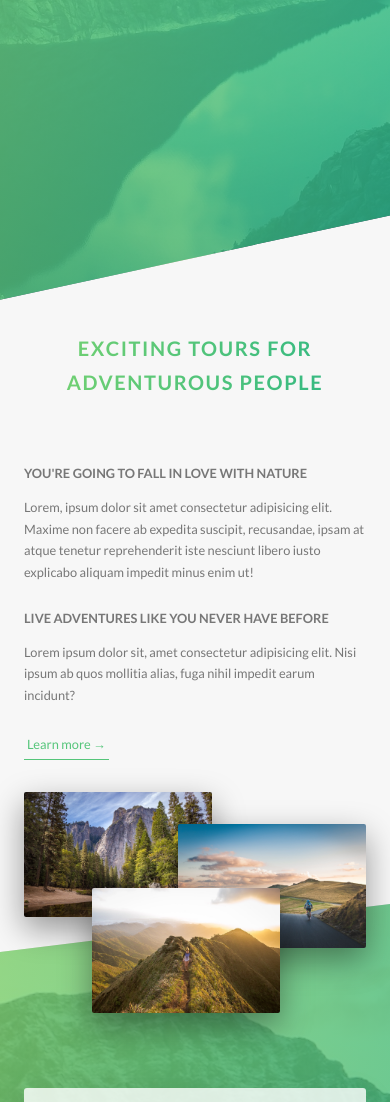
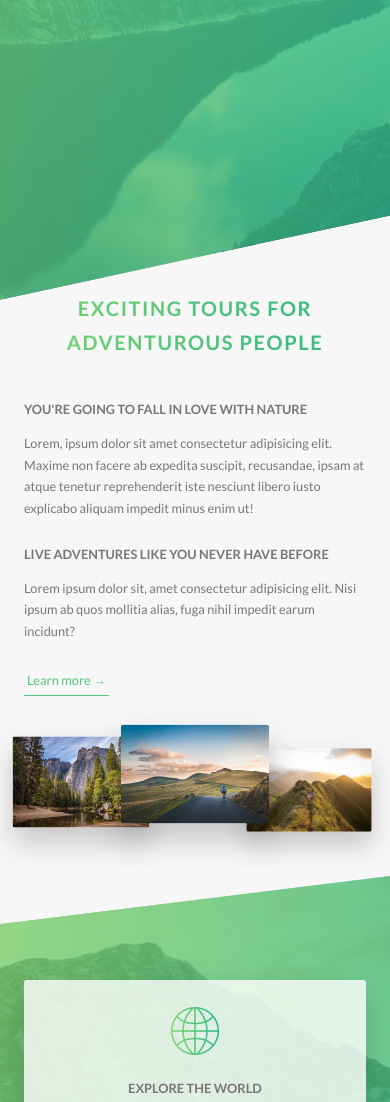
Before and after one commit to DaveCoded/Natours, a website: page index.html in a window 390 px wide. Shown: the part 502-1604 px from the top of the page. Drawn offline with Linux system fonts and the light colour scheme.

Commit message:
Add media queries

```diff
--- a/index.html
+++ b/index.html
@@ -295,7 +295,7 @@
 
 								<div class="form__group">
 									<input type="email" class="form__input" placeholder="Email address" id="email" required>
-									<label for="email" class="form__label">Full Name</label>
+									<label for="email" class="form__label">Email address</label>
 								</div>
 
 								<div class="form__group u-margin-bottom-medium">
@@ -329,7 +329,7 @@
 		</main>
 
 		<footer class="footer">
-			<div class="footer__logo-box u-margin-bottom-big">
+			<div class="footer__logo-box">
 				<img src="img/logo-green-2x.png" alt="Full logo" class="footer__logo">
 			</div>
 			<div class="row">
--- a/sass/base/_utilities.scss
+++ b/sass/base/_utilities.scss
@@ -2,8 +2,20 @@
 .u-center-text {text-align: center !important;}
 
 .u-margin-bottom-small {margin-bottom: 1.5rem !important;}
-.u-margin-bottom-medium {margin-bottom: 4rem !important;}
-.u-margin-bottom-big {margin-bottom: 8rem !important;}
+.u-margin-bottom-medium {
+    margin-bottom: 4rem !important;
+
+    @include respond(tab-port) {
+        margin-bottom: 3rem !important;
+    }
+}
+.u-margin-bottom-big {
+    margin-bottom: 8rem !important;
+
+    @include respond(tab-port) {
+        margin-bottom: 5rem !important;
+    }
+}
 
 .u-margin-top-big {margin-top: 8rem !important;}
 .u-margin-top-huge {margin-top: 10rem !important;}
--- a/sass/components/_card.scss
+++ b/sass/components/_card.scss
@@ -163,4 +163,49 @@
 		font-size: 6rem;
 		font-weight: 100;
 	}
+
+	@include respond(tab-port) {
+		height: auto;
+		border-radius: $border-radius;
+		background-color: $color-white;
+		box-shadow: 0 1.5rem 4rem rgba($color-black, .15);
+
+		&__side {
+			height: auto;
+			position: relative;
+			box-shadow: none;
+
+			&--back {
+				transform: rotateY(0);
+				clip-path: polygon(0 15%, 100% 0, 100% 100%, 0 100%);
+				-webkit-clip-path: polygon(0 15%, 100% 0, 100% 100%, 0 100%);
+			}
+		}
+
+		&:hover &__side--front {
+			transform: rotateY(0);
+		}
+
+		&__details {
+			padding: 1rem 3rem;
+		}
+
+		&__cta {
+			position: relative;
+			top: 0;
+			left: 0;
+			transform: translate(0);
+			width: 100%;
+			padding: 7rem 4rem 4rem 4rem;
+		}
+
+		&__price-box {
+			margin-bottom: 3rem;
+
+		}
+
+		&__price-value {
+			font-size: 4rem;
+		}
+	}
 }
--- a/sass/components/_composition.scss
+++ b/sass/components/_composition.scss
@@ -11,19 +11,43 @@
         transition: all .2s;
         outline-offset: 2rem;
 
+        @include respond(tab-port) {
+            float: left;
+            position: relative;
+            width: 33.333333%;
+            box-shadow: 0 1.5rem 3rem rgba($color-black, .2);
+        }
+
         &--p1 {
             left: 0;
             top: -2rem;
+
+            @include respond(tab-port) {
+                top: 0;
+                transform: scale(1.2);
+            }
         }
 
         &--p2 {
             right: 0;
             top: 2rem;
+
+            @include respond(tab-port) {
+                top: -1rem;
+                transform: scale(1.3);
+                z-index: 100;
+            }
         }
 
         &--p3 {
             left: 20%;
             top: 10rem;
+
+            @include respond(tab-port) {
+                top: 1rem;
+                left: 0;
+                transform: scale(1.1);
+            }
         }
 
         &:hover {
--- a/sass/components/_feature-box.scss
+++ b/sass/components/_feature-box.scss
@@ -7,6 +7,10 @@
     box-shadow: 0 1.5rem 4rem rgba($color-black, .15);
     transition: transform .3s;
 
+    @include respond(tab-port) {
+        padding: 2rem;
+    }
+
     &__icon {
         font-size: 6rem;
         margin-bottom: .5rem;
@@ -15,6 +19,10 @@
         -webkit-background-clip: text;
         background-clip: text;
         color: transparent;
+
+        @include respond(tab-port) {
+            margin-bottom: 0;
+        }
     }
 
     &:hover {
--- a/sass/components/_form.scss
+++ b/sass/components/_form.scss
@@ -33,12 +33,6 @@
         &::-webkit-input-placeholder {
             color: $color-grey-dark-2;
         }
-    }
-
-    &__input:focus {
-        outline: none;
-        box-shadow: 0 1rem 2rem rgba($color-black, .1);
-        border-bottom: 3px solid $color-primary;
     }
 
     &__label {
--- a/sass/layout/_footer.scss
+++ b/sass/layout/_footer.scss
@@ -10,10 +10,15 @@
 
     &__logo-box {
         text-align: center; // Inline elements behave just like text!
+        margin-bottom: 8rem;
     }
 
     &__logo {
         width: 15rem;
+
+        @include respond(tab-port) {
+            margin-bottom: 6rem;
+        }
     }
 
     &__navigation {
--- a/sass/layout/_navigation.scss
+++ b/sass/layout/_navigation.scss
@@ -20,6 +20,11 @@
         @include respond(tab-port) {
             top: 4rem;
             right: 4rem;
+        }
+
+        @include respond(phone) {
+            top: 3rem;
+            right: 3rem;
         }
     }
 
--- a/sass/pages/_home.scss
+++ b/sass/pages/_home.scss
@@ -2,6 +2,10 @@
     background-color: $color-grey-light-1;
     padding: 25rem 0;
     margin-top: -20vh;
+
+    @include respond(tab-port) {
+        padding: 20rem 0;
+    }
 }
 
 .section-features {
@@ -18,22 +22,38 @@
     & > * {
         transform: skewY(7deg);
     }
+
+    @include respond(tab-port) {
+        padding: 10rem 0;
+    }
 }
 
 .section-tours {
     background-color: $color-grey-light-1;
     padding: 25rem 0 15rem 0;
     margin-top: -10rem;
+
+    @include respond(tab-port) {
+        padding: 20rem 0 10rem 0;
+    }
 }
 
 .section-stories {
     padding: 15rem 0;
     position: relative;
+
+    @include respond(tab-port) {
+        padding: 10rem 0;
+    }
 }
 
 .section-book {
     padding: 15rem 0;
     background-image: linear-gradient(to right bottom, $color-primary-light, $color-primary-dark);
+
+    @include respond(tab-port) {
+        padding: 10rem 0;
+    }
 }
 
 .book {
```
Also changed, not shown: css/style.css.
